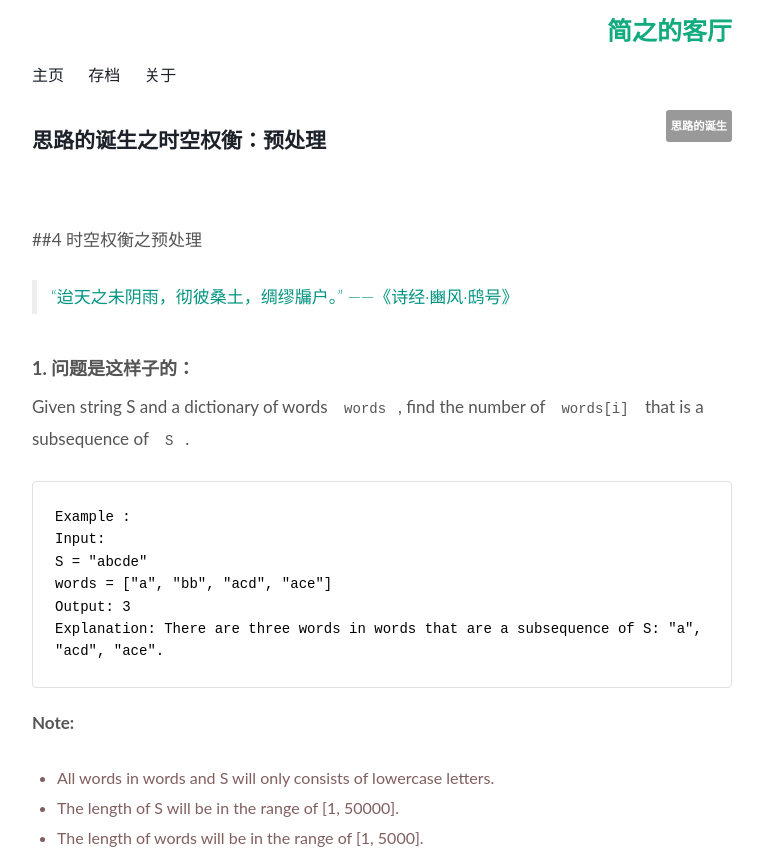
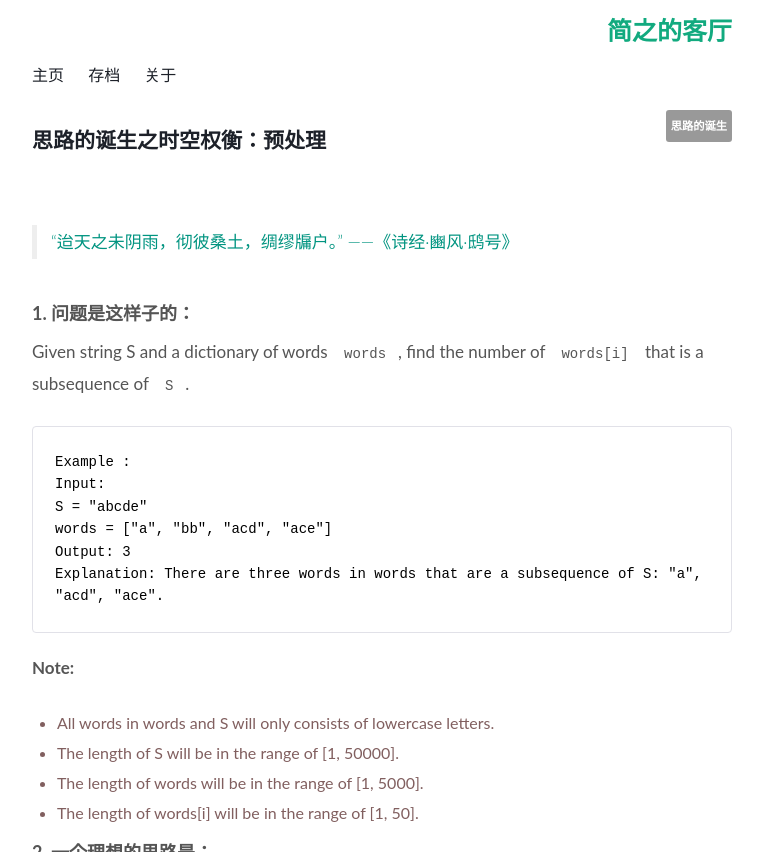
Before and after one commit to WillWang-X/willwang-x.github.io, a Jekyll site: the page built from _posts/2018-03-07-preprocessing.md, in a window 1280 px wide and 900 px high, cut to the strip 0-852 px from the top of the window. Shown: the whole strip, without its empty margins (258-1021 px from the left). Built offline with Jekyll 4.4.1, drawn with Linux system fonts in a browser that asks for light colours.

```diff
--- a/_posts/2018-03-07-preprocessing.md
+++ b/_posts/2018-03-07-preprocessing.md
@@ -10,7 +10,6 @@
 
 <br>
 
-##4 时空权衡之预处理
 
 >  “迨天之未阴雨，彻彼桑土，绸缪牖户。” ——《诗经·豳风·鸱号》
 
```
